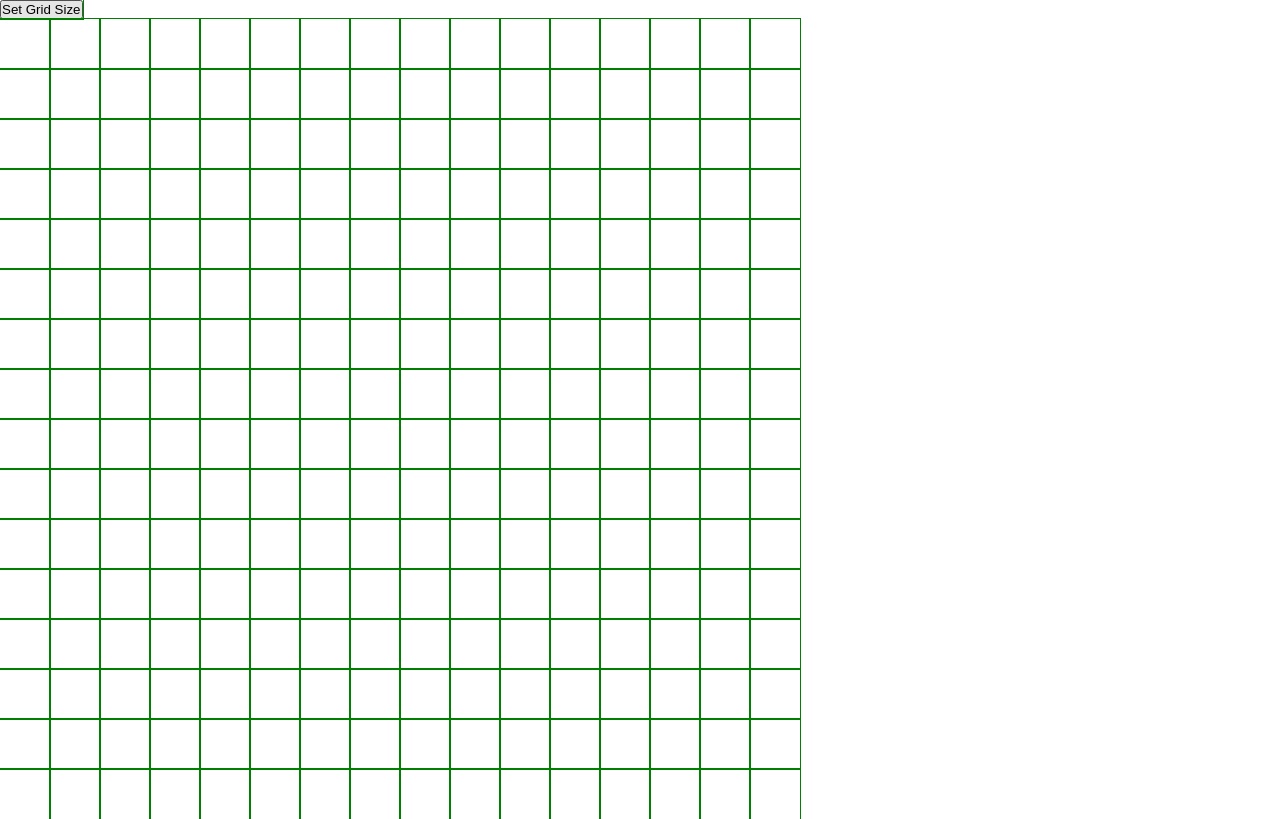
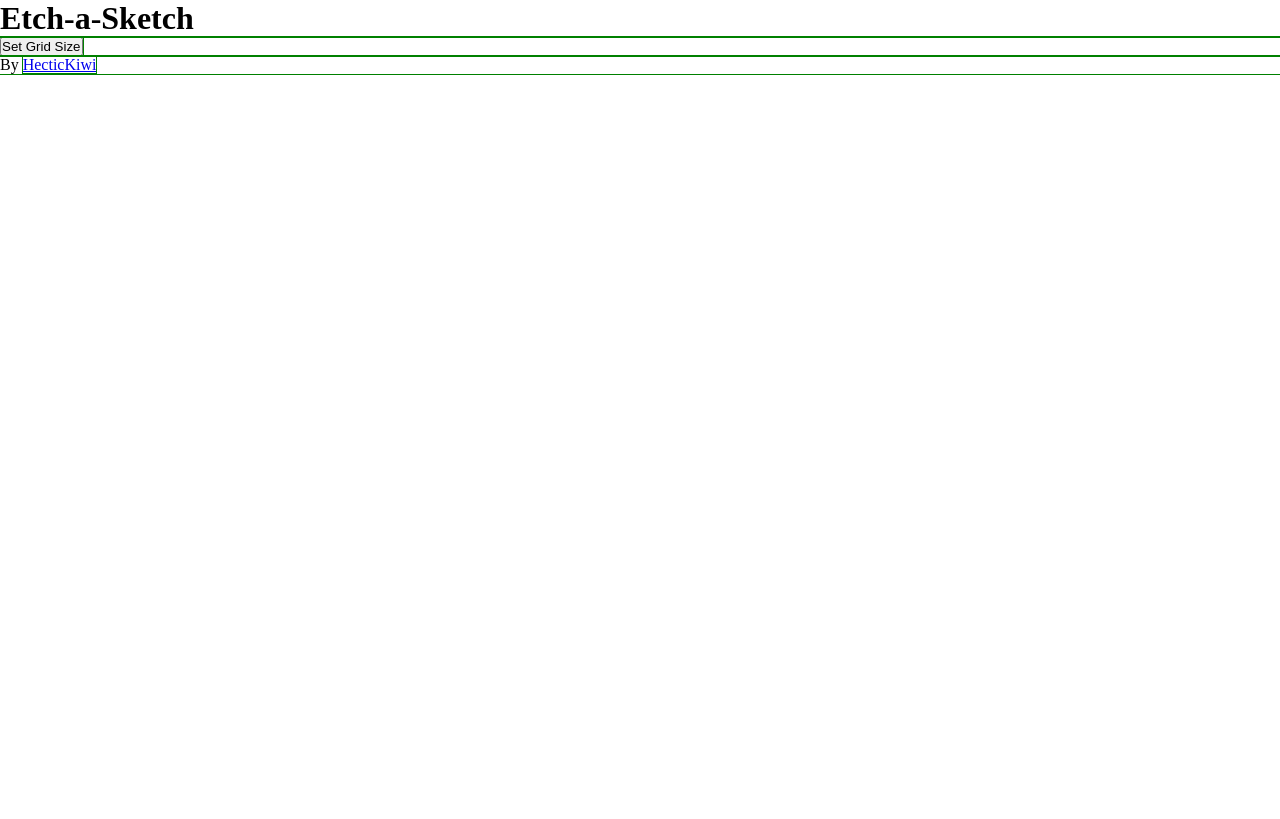
Before and after one commit to HecticKiwi/Etch-a-Sketch, a plain HTML site: page index.html in a window 1280 px wide. Drawn offline with Linux system fonts and the light colour scheme.

Commit message:
Add link to profile

```diff
--- a/index.html
+++ b/index.html
@@ -11,8 +11,16 @@
 </head>
 
 <body>
-    <button id="grid-size" type="button">Set Grid Size</button>
-    <div class="container">
-    </div>
+    <header>
+        <h1>Etch-a-Sketch</h1>
+    </header>
+    <main>
+        <button id="grid-size" type="button">Set Grid Size</button>
+        <div class="grid">
+        </div>
+    </main>
+    <footer>
+        <p>By <a href="https://hectickiwi.github.io/">HecticKiwi</a></p>
+    </footer>
 </body>
 </html>
```
